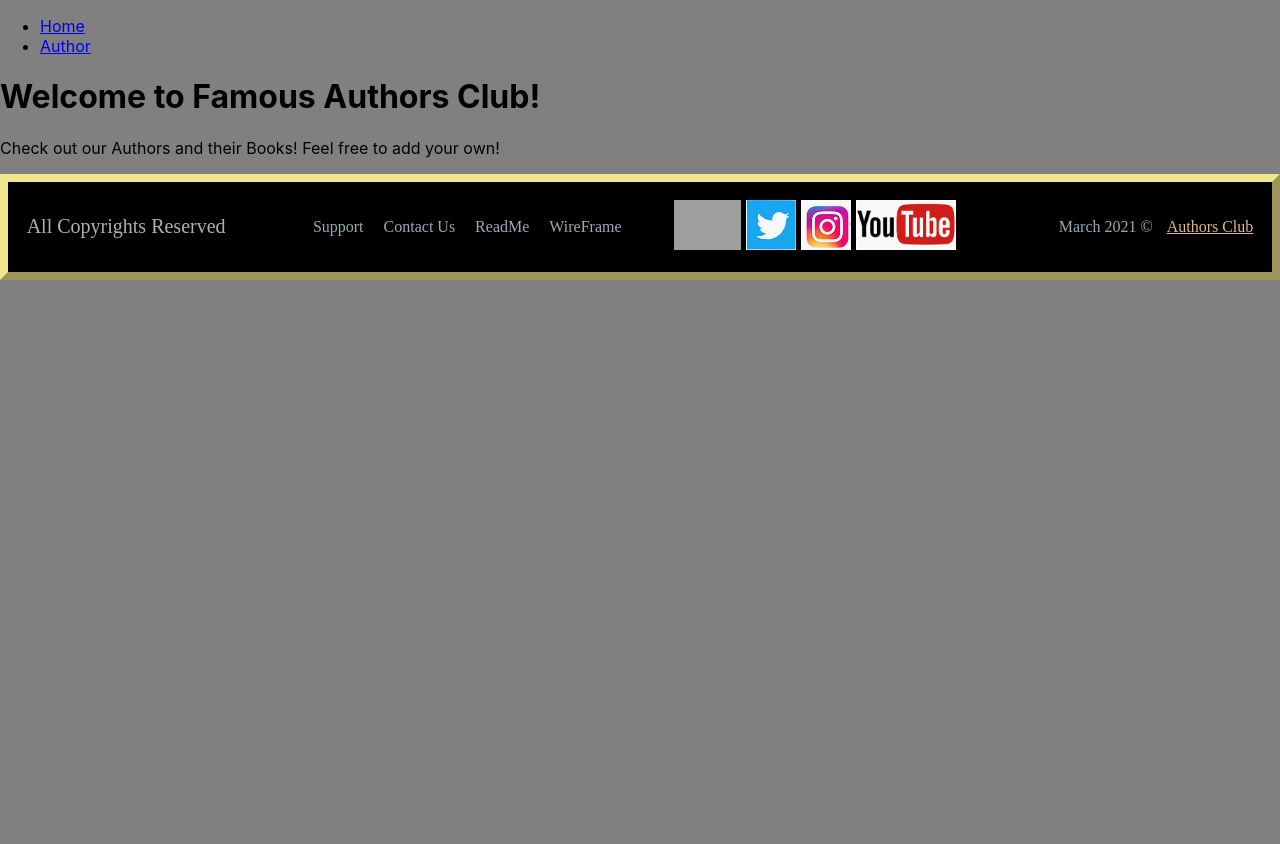
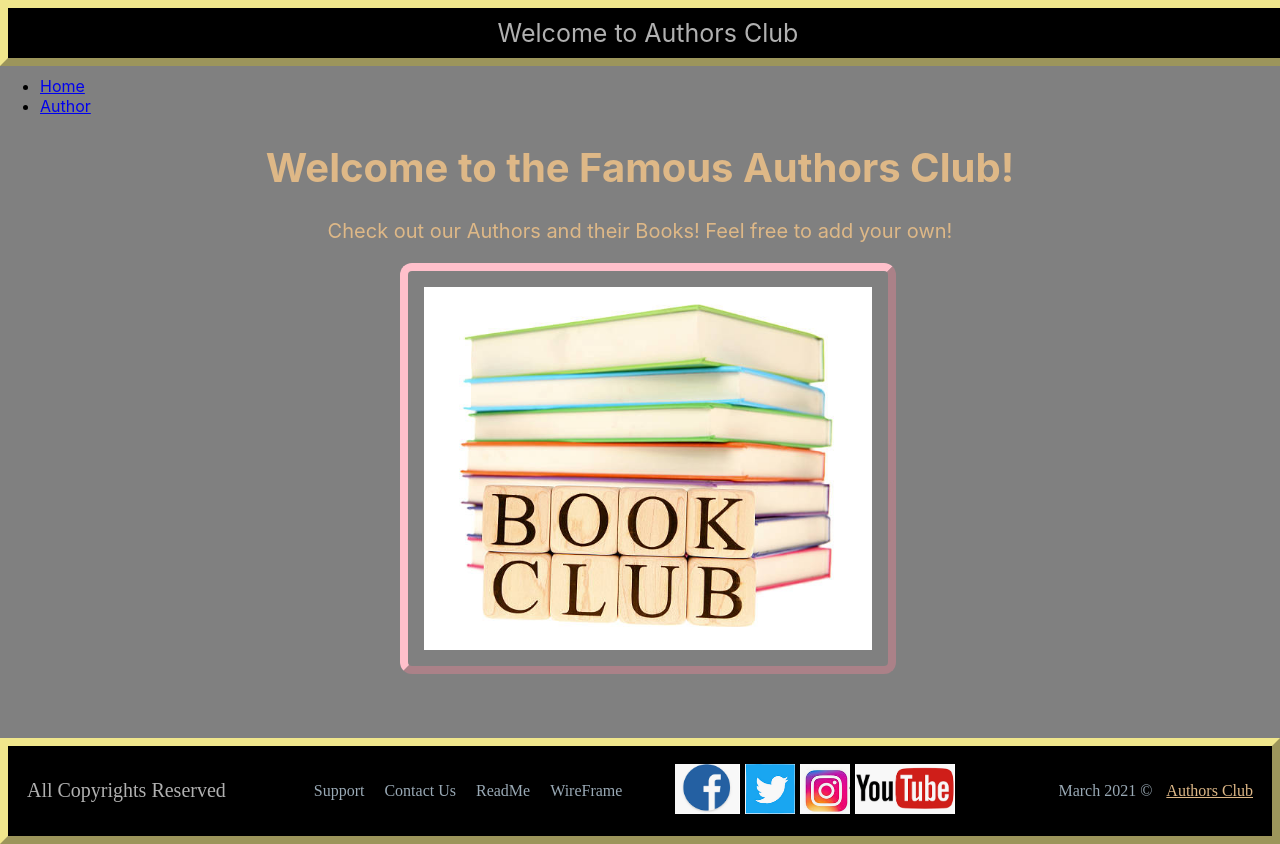
Before and after one commit to gregg55/project4_frontend, a React (Create React App) app: page / in a window 1280 px wide. Before the commit the page ends 800 px from the top, so only its background shows below. Built offline with nearby package versions, Linux system fonts and the light colour scheme; no server answers; grey boxes are pictures that could not be loaded.

Commit message:
css updates

```diff
--- a/src/Components/AllAuthors/AllAuthors.css
+++ b/src/Components/AllAuthors/AllAuthors.css
@@ -0,0 +1,59 @@
+h1 {
+    text-align: center;
+    font-size: 25px;
+
+}
+
+h3 {
+    font-size: 15px;
+    margin-left: 100px;
+
+}
+
+.AllAuthors {
+    margin-left: 30px;
+    margin-right: 30px;
+    color:burlywood;
+    border: 0.5rem outset burlywood;
+}
+
+/* Class img2 from AllAuthors.css - Book Club Photo */
+.img2{
+    max-width:70%;
+    text-align: right;
+    display:flex;
+    flex-wrap: wrap;
+    margin-left: 220px;
+    border: 0.5rem outset burlywood;
+    border-radius: 12px;
+    font: bold 1rem sans-serif;
+    padding: 1rem;
+    outline-offset: 0.5rem;
+    margin-bottom: 70px;
+    height: 250px;
+    width: 250px;
+  }
+
+  #form1{
+    max-width:20%;
+    flex-wrap: wrap;
+    margin-left: 100px;
+    border: 0.5rem outset burlywood;
+    border-radius: 12px;
+    font: bold 1rem sans-serif;
+    padding: 1rem;
+    outline-offset: 0.5rem;
+    margin-bottom: 4px;
+  }
+
+  #form2{
+    max-width:20%;
+    flex-wrap: wrap;
+    margin-left: 10px;
+    border: 0.5rem outset burlywood;
+    border-radius: 12px;
+    font: bold 1rem sans-serif;
+    padding: 1rem;
+    outline-offset: 0.5rem;
+    margin-bottom: 10px;
+  }
--- a/src/Components/App/App.css
+++ b/src/Components/App/App.css
@@ -1,8 +1,18 @@
+
+
+/* body is contained in the App.js  */
+
 body{
   background:gray;
 }
 
 
+
+p {
+  text-align: center;
+}
+
+/* class Header from Header.js */
 .header{
   display:flex;
   height: 50px;
@@ -17,7 +27,7 @@ body{
   top: 0;
 }
 
-/* Footer CSS begins below */
+/* class footer-bottom from Footer.js */
 .footer-bottom {
   display:flex;
   padding: 15px 0;
@@ -31,7 +41,7 @@ body{
   flex-wrap: wrap;
 
 }
-
+/* class copyrighttitle from Footer.js */
 .copyrighttitle {
   color: #b0b0b0;
   text-align: center;
@@ -39,41 +49,45 @@ body{
 
 }
 
-/* Copy Right Infor */
+/* class copyright a from Footer.js */
 .copyright a {
   color: burlywood;
   margin-left: 10px;
 }
+
+/* class copyright  from Footer.js */
 .copyright  {
   color: #99a9b5;
   margin-left: 65px;
 }
 
+/* class footer-menu li from Footer.js */
 #footer-menu li {
   display: inline-block;
   padding: 0 10px;
   position: relative;
   line-height: 1;
 
+}
 
-}
+/* class menu1 from Footer.js */
 .menu1{
   color:#99a9b5;
   text-decoration: none;
 }
 
-
+/* class socials from Footer.js */
 .socials{
   height: 60px;
   display:flex;
   align-items: center;
 }
+
+/* class imgF from Footer.js */
 .imgF{
   height:50px;
   padding-left: 5px;
 }
-
-/* Header Page CSS Below */
 
 
 
@@ -91,62 +105,37 @@ body{
   align-items: center;
 }
 
-
-
-
-
-
-
-
-
-
-
-
-
-
-
-
-
-
-
-
-
-
-/* .App {
+class app-nav from App.js
+.app {
+  display: flex;
+  justify-content: center;
   text-align: center;
+  margin-top: 200px;
+  color: red;
+  position: fixed;
+  width: 100%;
+  top: 55px;
+  background-color: gray;
+  min-height: 75px;
+  align-items: center;
 }
 
-.App-logo {
-  height: 40vmin;
-  pointer-events: none;
+/* Class img1 from App.js - Book Club Photo */
+.img1{
+  max-width:50%;
+  /* text-align: right; */
+  display:flex;
+  flex-wrap: wrap;
+  margin:auto;
+  margin-left: 400px;
+  border: 0.5rem outset pink;
+  /* outline: 0.5rem solid khaki;
+  box-shadow: 0 0 0 2rem skyblue; */
+  border-radius: 12px;
+  font: bold 1rem sans-serif;
+  /* margin: 2rem; */
+  padding: 1rem;
+  outline-offset: 0.5rem;
+  margin-bottom: 4px;
+
 }
-
-@media (prefers-reduced-motion: no-preference) {
-  .App-logo {
-    animation: App-logo-spin infinite 20s linear;
-  }
-}
-
-.App-header {
-  background-color: #282c34;
-  min-height: 100vh;
-  display: flex;
-  flex-direction: column;
-  align-items: center;
-  justify-content: center;
-  font-size: calc(10px + 2vmin);
-  color: white;
-}
-
-.App-link {
-  color: #61dafb;
-}
-
-@keyframes App-logo-spin {
-  from {
-    transform: rotate(0deg);
-  }
-  to {
-    transform: rotate(360deg);
-  }
-} */
--- a/src/Components/App/App.js
+++ b/src/Components/App/App.js
@@ -8,6 +8,7 @@ import AuthorDetail from '../AuthorDetail/AuthorDetail';
 import axios from 'axios';
 import Footer from '../Footer/Footer';
 import Header from '../Header/Header';
+import Home from '../Home/Home';
 
 // import logo from './logo.svg';
 
@@ -17,12 +18,14 @@ class App extends Component {
   constructor() {
     super();
     this.authorsBaseUrl =  'http://localhost:3000/api/authors';
-
+    this.authorsBaseUrl1 =  'http://localhost:3000/api/authors/1';
+    this.booksBaseUrl = 'http://localhost:3000/api/authors/profile/';
     this.state = {
       authors: []
     }
   }
 
+  // READ All Authors
   async getAllAuthors () {
     const response = await axios.get(this.authorsBaseUrl);
     console.log(response)
@@ -32,14 +35,24 @@ class App extends Component {
     console.log(this.state.authors)
 
   }
+  //  pull Book information such as title into booksBaseURL
+    async getAllBooks () {
+    const response = await axios.get(this.booksBaseUrl);
+    console.log(response)
 
+    this.setState({ authors: response.data.author });
+    console.log(this.state.authors)
 
+  }
+
+// Component Did Mount
   async componentDidMount () {
     await this.getAllAuthors()
     console.log(this.componentDidMount)
   }
 
-  addAuthor = async (event) => {
+// CRUD - CREATE NEW AUTHOR:   - This Works
+    addAuthor = async (event) => {
     event.preventDefault();
     const name = event.target.name.value;
     console.log(name)
@@ -49,7 +62,32 @@ class App extends Component {
 
   }
 
-  addBook = async (event, authors_id) => {
+
+// CRUD - DELETE an author Feature to authorsBaseUrl & remove it
+  deleteAuthors = async (event) => {
+  event.preventDefault();
+  const name = event.target.name.value;
+  console.log(event.target)
+  console.log(name)
+  await axios.delete(this.authorsBaseUrl+name, { name });
+  await this.getAllAuthors()
+  console.log(this.authorsBaseUrl, { name })
+
+}
+
+// CRUD - UPDATE an author Feature to authorsBaseUrl to change
+  updateAuthors = async (event) => {
+  event.preventDefault();
+  const name = event.target.name.value;
+  console.log(name)
+  await axios.post(this.authorsBaseUrl, { name });
+  await this.getAllAuthors()
+  console.log(this.authorsBaseUrl, { name })
+
+  }
+
+  // Add a Book title Feature to authorsBaseUrl & post it
+    addBook = async (event, authors_id) => {
     event.preventDefault();
     const title = event.target.title.value
     console.log(title)
@@ -64,6 +102,18 @@ class App extends Component {
   render() {
 
     return (
+// Added Header Feature - see Header.js and Header.css
+      <div>
+        <header>
+          <Header/>
+        </header>
+
+        <br>
+        </br>
+        <br>
+        </br>
+        <br>
+        </br>
 
       <div className="App">
         <nav className='App-nav'>
@@ -72,25 +122,35 @@ class App extends Component {
             <li><Link to='/authors'>Author</Link></li>
           </ul>
         </nav>
-
+      </div>
         <Switch>
           <Route exact path='/'>
-            <h1>Welcome to Famous Authors Club!</h1>
+            <h1>Welcome to the Famous Authors Club!</h1>
             <p>Check out our Authors and their Books! Feel free to add your own!</p>
+
+            <div className="homeImg" ><img className="img1" src ="/images/Book-Club.jpg" alt="Book"/></div>
+
           </Route>
 
           <Route exact path='/authors'>
-            <AllAuthors authors={this.state.authors} createAuthors={this.addAuthor} />
+            <AllAuthors authors={this.state.authors} createAuthors={this.addAuthor} deleteAuthors={this.deleteAuthors} updateAuthors={this.updateAuthors}/>
           </Route>
 
           <Route
-            path='/author/:id'
+            path='/AuthorDetail/:id'
             component={(routerProps) => (
               <AuthorDetail authors={this.state.authors} createBook={this.addBook} {...routerProps} />
             )}
           />
 
         </Switch>
+        <br>
+        </br>
+        <br>
+        </br>
+        <br>
+        </br>
+
         <footer>
           <Footer />
         </footer>
--- a/src/Components/Footer/Footer.js
+++ b/src/Components/Footer/Footer.js
@@ -22,8 +22,11 @@ class Footer extends Component {
                   <ul id="footer-menu" className="nav-menu">
                     <li id="list1" ><a className="menu1" href="#">Support</a></li>
                     <li id="list2" ><a className="menu1" href="#">Contact Us</a></li>
-                    <li id="list3" ><a className="menu1" href="https://github.com/gregg55/project4_frontend/blob/main/planning-directory/README.md">ReadMe</a></li>
-                    <li id="list4" ><a className="menu1" href="https://github.com/gregg55/project4_frontend/blob/main/planning-directory/wireframe.md">WireFrame</a></li>
+                    {/* <li id="list3" ><a className="menu1" href="https://github.com/gregg55/project4_frontend/blob/main/planning-directory/README.md">ReadMe</a></li>
+                    <li id="list4" ><a className="menu1" href="https://github.com/gregg55/project4_frontend/blob/main/planning-directory/wireframe.md">WireFrame</a></li> */}
+                    <li id="list3" ><a className="menu1" href="https://github.com/gregg55/backend/blob/main/planning-directory/readMe.md">ReadMe</a></li>
+                    <li id="list4" ><a className="menu1" href="https://github.com/gregg55/backend/blob/main/planning-directory/Wireframe.md">WireFrame</a></li>
+
                   </ul>
                 </nav>
 
--- a/src/Components/Header/Header.js
+++ b/src/Components/Header/Header.js
@@ -3,61 +3,16 @@ import React, { Component } from 'react';
 
 class Header extends Component {
 
-
     render() {
 
         return (
 
-
           // Title Section of Footer and overall Div
           <div className="header">
+              <div class="Headertitle">Welcome to Authors Club</div>
+            <br/>
 
-              <div class="Headertitle">Welcome to Book</div>
-            <br/>
-            {/* For more information, please see below!<br /> */}
-
-
-            {/* Navigation Section of Footer
-                <nav id="footer-navigation" class="site-navigation">
-                  <ul id="footer-menu" class="nav-menu">
-                    <li id="list1" class="menu1"><a href="#">Support</a></li>
-                    <li id="list2" class="menu1"><a href="#">Contact Us</a></li>
-                    <li id="list3" class="menu1"><a href="#">Disclaimer</a></li>
-                    <li id="list4" class="menu1"><a href="#">Add more</a></li>
-                  </ul>
-                </nav>
-             */}
-
-         {/* Social Links Section of Footer
-                <div id="footer-socials">
-                  <div class="socials">
-
-                    <a href="#" target="_blank" title="Facebook" class="socials-item">
-                      <img src ="/src/Images/facebook.jpg" alt="Facebook" />
-                  </a>
-
-                    <a href="#" target="_blank" title="Twitter" class="socials-item">
-                      <img src ="/src/Images/facebook.jpg" alt="Twitter" />
-                    </a>
-
-                    <a href="#" target="_blank" title="Instagram" class="socials-item">
-                      <img src ="/src/Images/facebook.jpg" alt="InstaGrm" />
-                    </a>
-
-                    <a href="#" target="_blank" title="YouTube" class="socials-item">
-                      <img src ="/src/Images/facebook.jpg" alt="YouTube" />
-                    </a>
-
-                  </div> */}
-
-                {/* </div> */}
-
-
-                {/* <div class="copyright">March 2021 © <a href="https://www.openbrewerydb.org/documentation/01-listbreweries" target="_blank">Brewery Listing </a> */}
-                {/* </div> */}
            </div>
-
-
         )
 
     }
--- /dev/null
+++ b/src/Components/Home/Home.css
@@ -0,0 +1,21 @@
+
+/* h1 applies to app.js and home.js  */
+h1 {
+    font-size: 40px;
+    color: burlywood;
+    text-align: center;
+}
+
+p {
+    font-size: 20px;
+    color: burlywood
+
+}
+
+.homeImg{
+    max-width:70%;
+    text-align: right;
+    display:flex;
+    flex-wrap: wrap;
+
+}
--- /dev/null
+++ b/src/Components/Home/Home.js
@@ -0,0 +1,14 @@
+import React from "react";
+import './Home.css';
+
+function Home() {
+  return (
+    <div>
+      <h1>Welcome to the Authors Club</h1>
+    </div>
+  );
+}
+
+<div className="homeImg" ><img className="img1" src ="/public/Images/Book-Club.jpg" alt="Book"/></div>
+
+export default Home;
--- a/src/index.js
+++ b/src/index.js
@@ -5,7 +5,7 @@ import './index.css';
 import App from './Components/App/App';
 import reportWebVitals from './reportWebVitals';
 
-// Change from Strict to Router
+// Setup - Change Strict to Router
 ReactDOM.render(
   <Router>
     <App />
```
Also changed, not shown: src/Components/AllAuthors/AllAuthors.js (+22 -2 lines), src/Components/AuthorDetail/AuthorDetail.js (+24 -30 lines), src/Components/Home.js (deleted, +0 -11 lines), public/Images/Book_Club_logo1.jpg (added), public/Images/facebook.jpg (added), src/Components/Header/Header.css (added).
